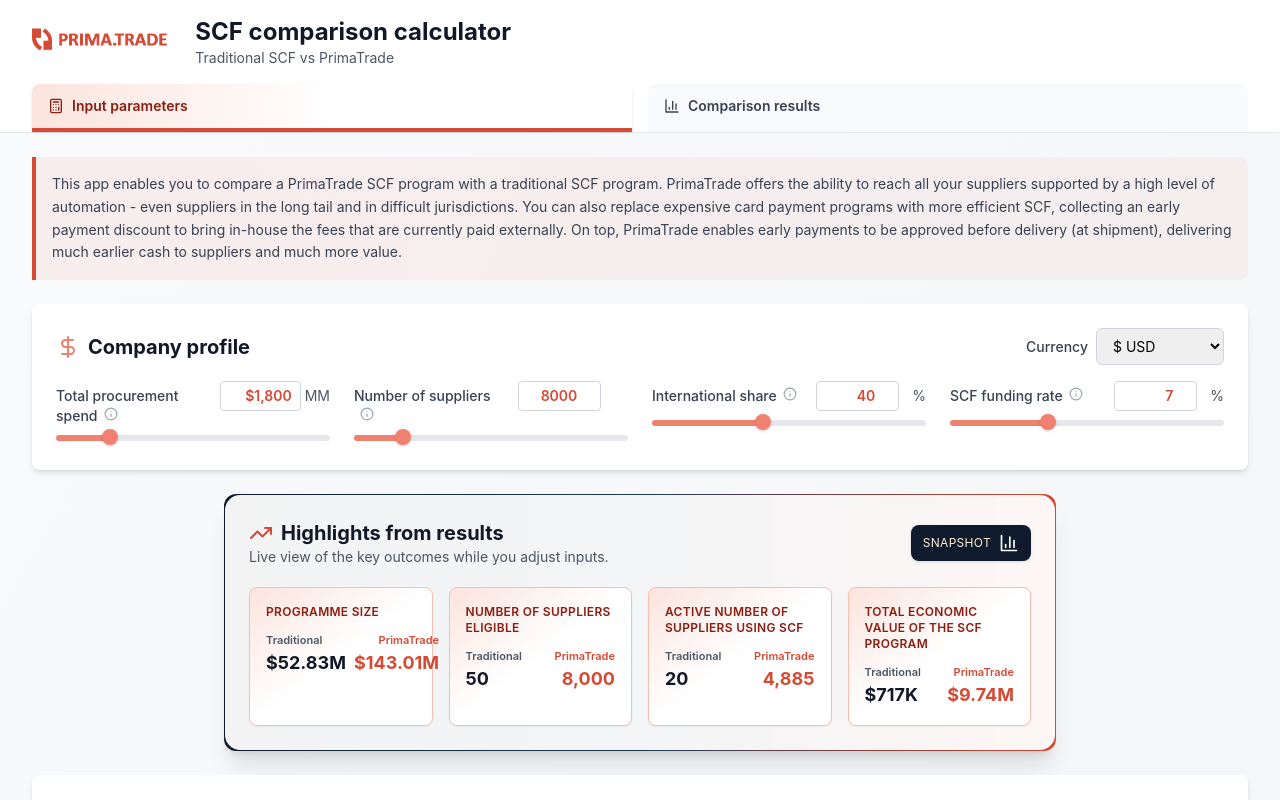
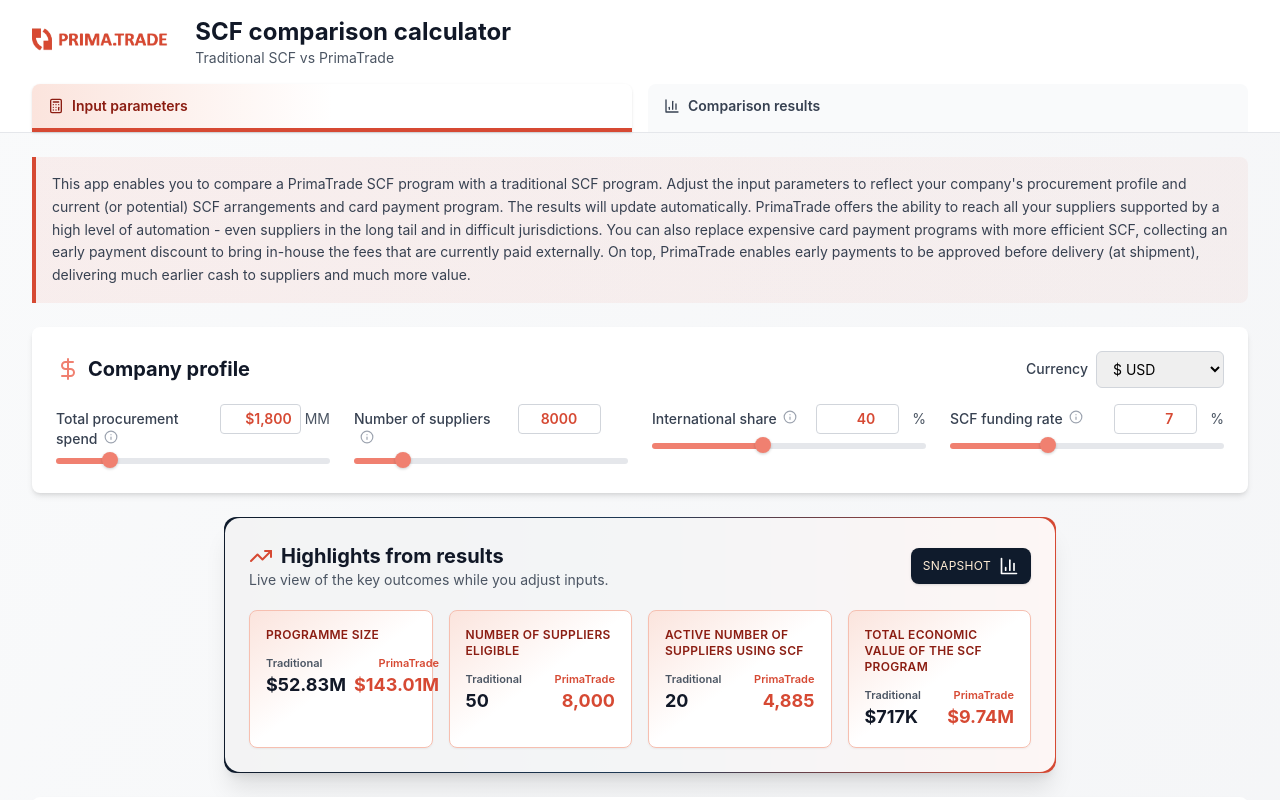
Before and after one commit to tim-1965/scfcompare, a React (Vite) app: page / in a window 1280 px wide. Shown: the top 800 px of the page. Built offline with nearby package versions, Linux system fonts and the light colour scheme.

Commit message:
Add files via upload

```diff
--- a/src/SCFComparison.jsx
+++ b/src/SCFComparison.jsx
@@ -567,7 +567,10 @@
         {/* Explanatory Text Box */}
         <div className="bg-gradient-to-r from-[#F08070]/10 to-[#D64933]/5 border-l-4 border-[#D64933] rounded-r-lg p-4 mb-6">
           <p className="text-sm text-gray-700 leading-relaxed">
-            This app enables you to compare a PrimaTrade SCF program with a traditional SCF program. PrimaTrade offers the ability to reach all your suppliers supported by a high level of automation - even suppliers in the long tail and in difficult jurisdictions. You can also replace expensive card payment programs with more efficient SCF, collecting an early payment discount to bring in-house the fees that are currently paid externally. On top, PrimaTrade enables early payments to be approved before delivery (at shipment), delivering much earlier cash to suppliers and much more value.
+            This app enables you to compare a PrimaTrade SCF program with a traditional SCF program. Adjust the input parameters to reflect your company's procurement profile and current (or potential) SCF arrangements and card payment program. The results will update automatically.
+            PrimaTrade offers the ability to reach all your suppliers supported by a high level of automation - even suppliers in the long tail and in difficult jurisdictions.
+            You can also replace expensive card payment programs with more efficient SCF, collecting an early payment discount to bring in-house the fees that are currently paid externally.
+            On top, PrimaTrade enables early payments to be approved before delivery (at shipment), delivering much earlier cash to suppliers and much more value.
           </p>
         </div>
 
```
